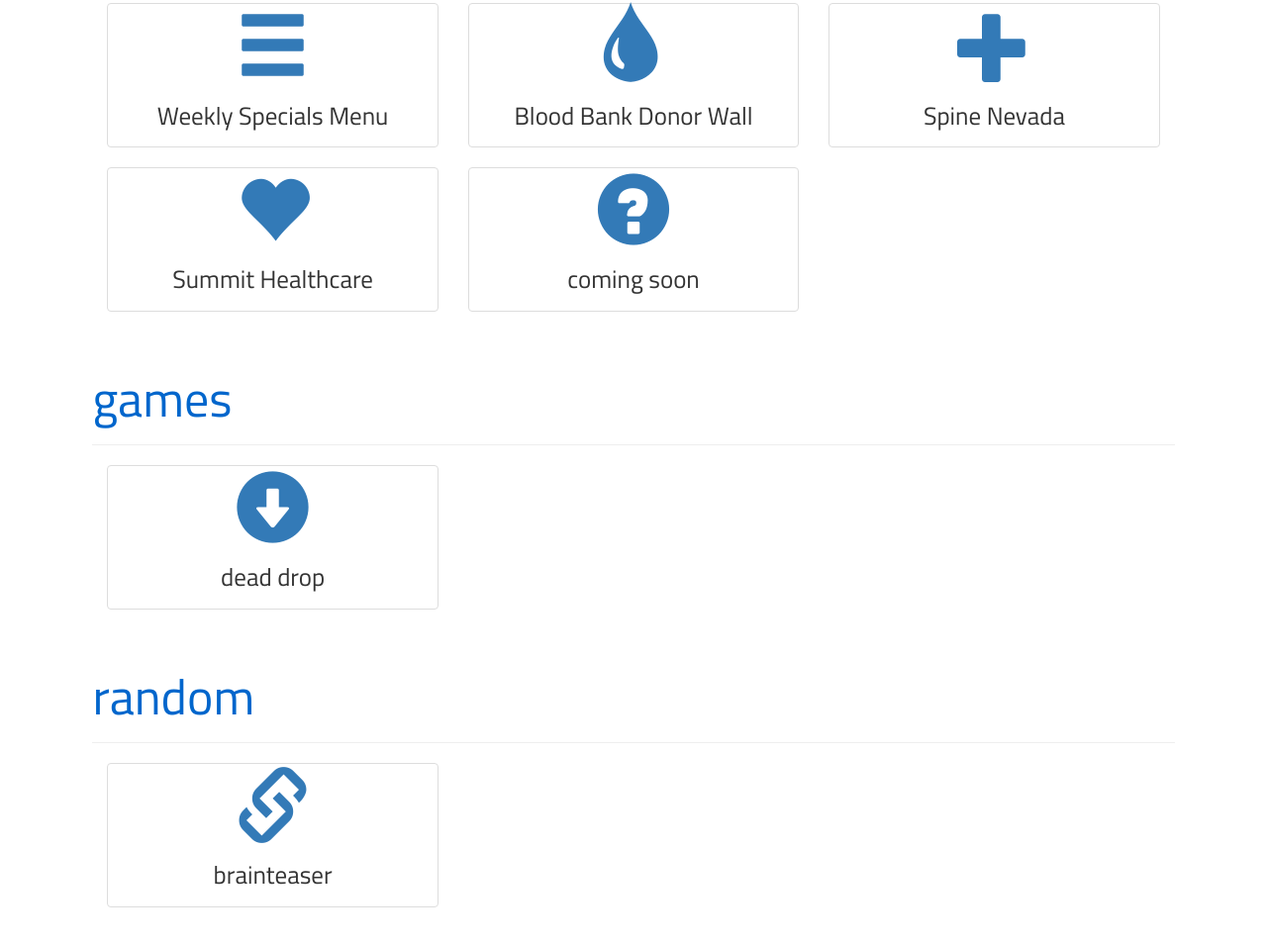
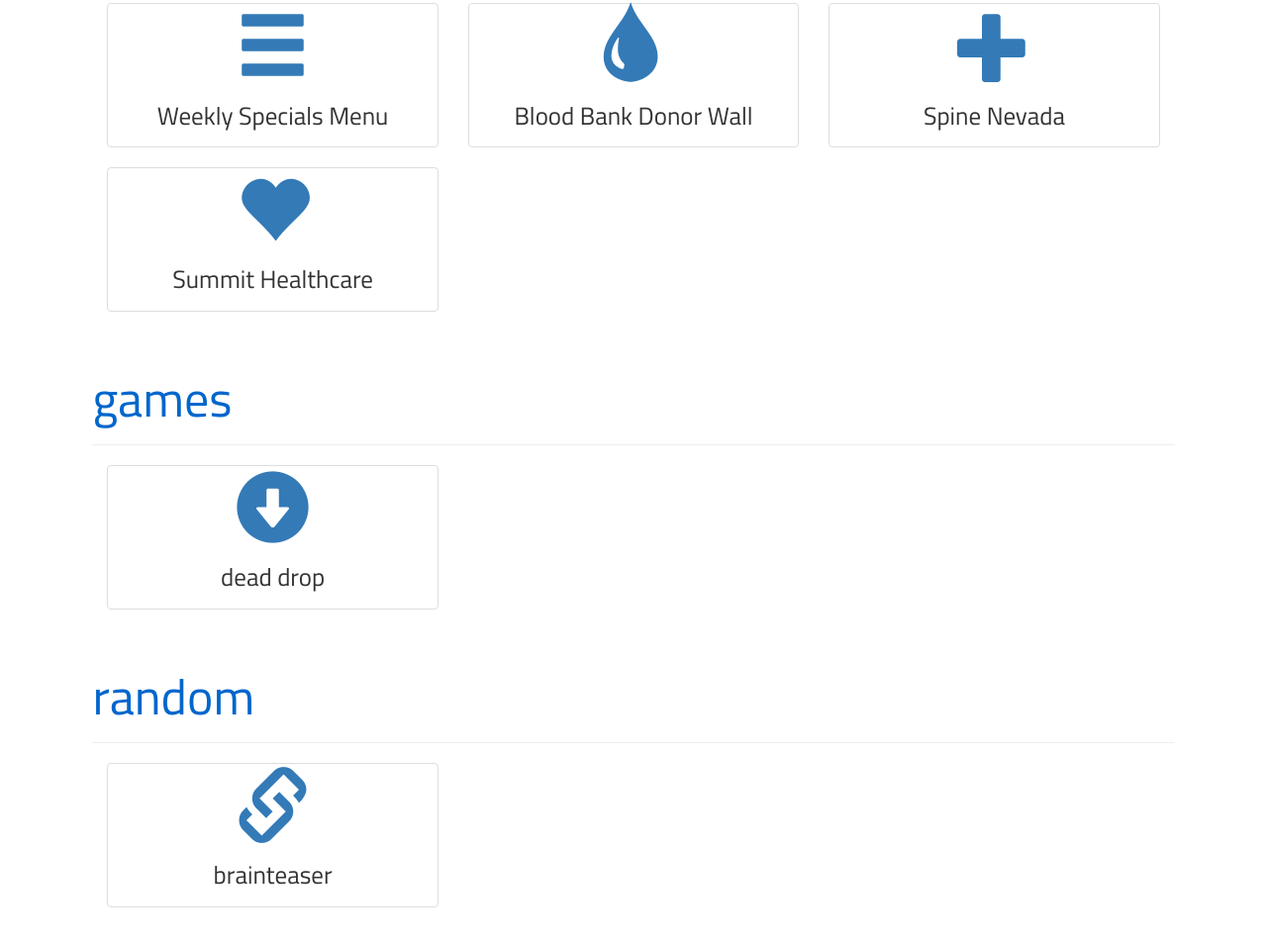
Before and after one commit to b4conjuice/dlopez807.github.io, a plain HTML site: page portfolio/index.html in a window 1280 px wide. Shown: the part 736-1691 px from the top of the page at 99% size. Drawn offline with nearby package versions, Linux system fonts and the light colour scheme; files whose address does not match are found by name.

Commit message:
removed coming soon

```diff
--- a/portfolio/index.html
+++ b/portfolio/index.html
@@ -222,23 +222,6 @@
 
 							</div>
 
-							<div class="col-md-4">
-
-								<div class="thumbnail center">
-
-									<a href="">
-
-										<img>
-										<span class="glyphicon glyphicon-question-sign"></span>
-										</img>
-										<div class="caption center">coming soon</div>
-
-									</a>
-
-								</div>
-
-							</div>
-
 						</div>
 
 						<div class="page-header">
```
